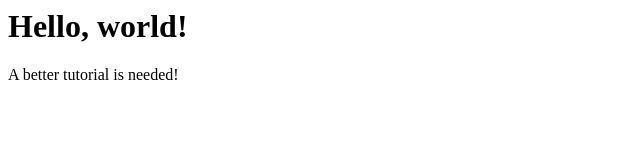
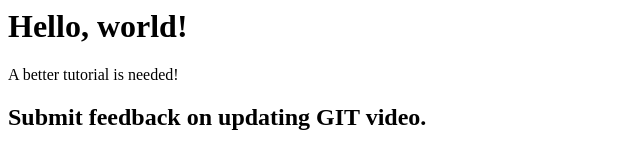
Before and after one commit to mmvang/coursera-webdev, a plain HTML site: page site/index.html in a window 1280 px wide. Shown: the whole page, without its empty margins (0-640 px from the left). Drawn offline with Linux system fonts and the light colour scheme.

Commit message:
Added h2

```diff
--- a/site/index.html
+++ b/site/index.html
@@ -1,2 +1,3 @@
 <h1>Hello, world!</h1>
 <p>A better tutorial is needed!</p>
+<h2>Submit feedback on updating GIT video.</h2>
```
